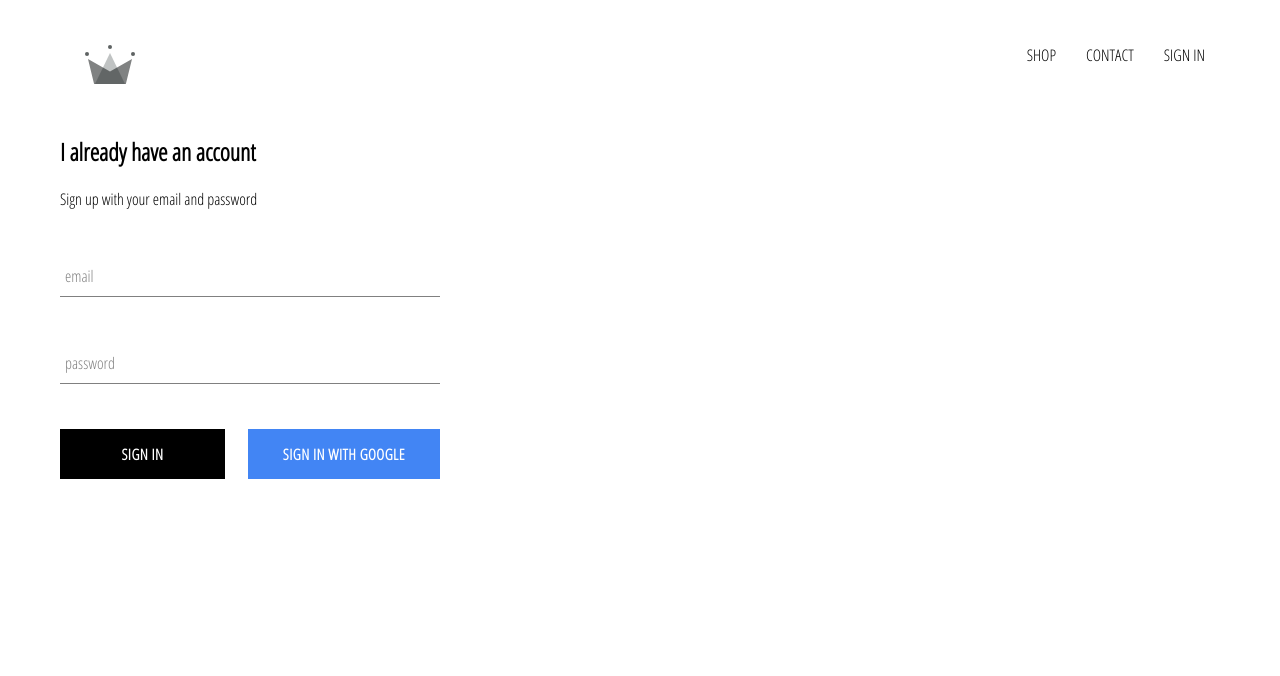
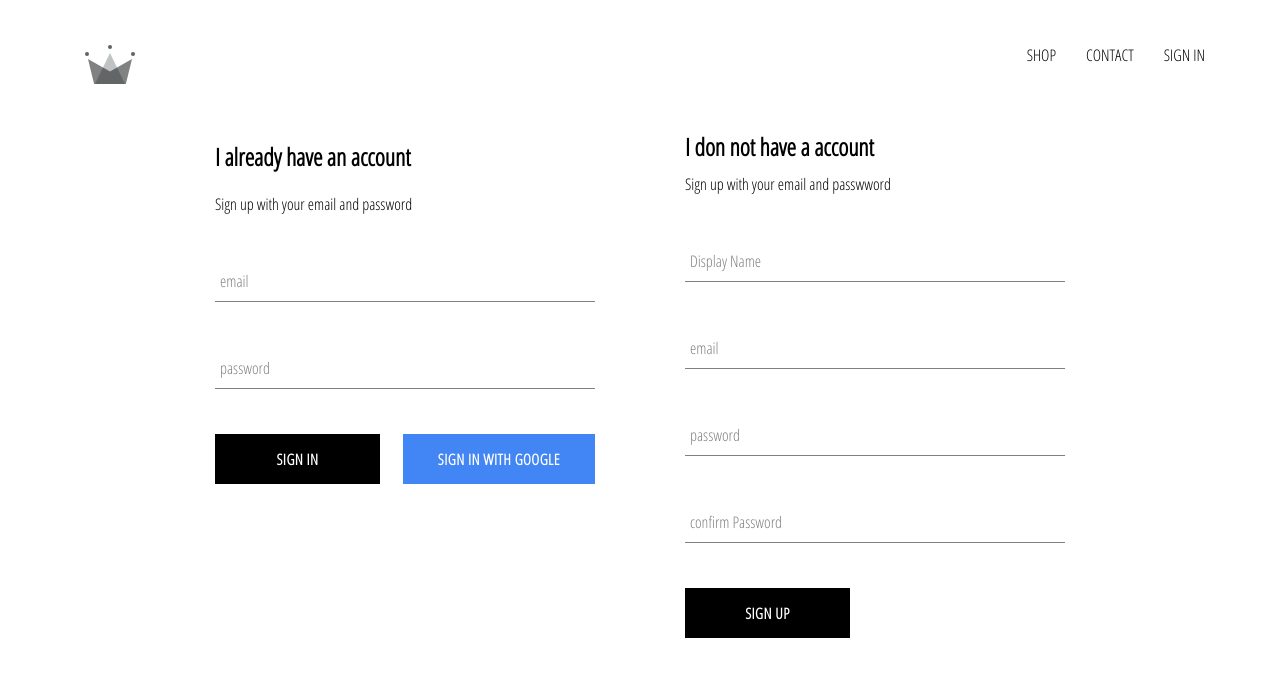
Before and after one commit to richardebrain/wears, a React (Create React App) app: page /signin in a window 1280 px wide. Shown: the top 676 px of the page. Built offline with nearby package versions, Linux system fonts and the light colour scheme; no server answers.

Commit message:
implemented ability to store authenticated user to our firestore and email sign up

```diff
--- a/src/App.js
+++ b/src/App.js
@@ -4,9 +4,10 @@
 import ShopPage from './pages/shop/shop.component';
 import Header from './component/header/header.component';
 import SignInAndSignUpPage from './pages/sign-in-and-sign-up-page/sign-in-and-sign-up-page.component';
-import { auth } from './firebase/firebase.utils';
+import { auth, createUserProfileDocument } from './firebase/firebase.utils';
 import React from 'react';
 import { onAuthStateChanged } from 'firebase/auth';
+import { getDoc } from 'firebase/firestore';
 
 class App extends React.Component {
   constructor() {
@@ -15,20 +16,32 @@
       currentUser: null
     }
   }
-  unSubscribeFromAuth=null;
+  unSubscribeFromAuth = null;
   componentDidMount() {
-    this.unSubscribeFromAuth=onAuthStateChanged(auth, (user => {
-      this.setState({ currentUser: user})
-      console.log(user)
-    }))
+    this.unSubscribeFromAuth = onAuthStateChanged(auth, (async userAuth => {
+      // this.setState({ currentUser: user})
+      if (userAuth) {
+        const userRef = await createUserProfileDocument(userAuth);
+        const snapShot = await getDoc(userRef);
+
+        this.setState({
+          currentUser: {
+            id: snapShot.id,
+            ...snapShot.data()
+          }
+        }, () => console.log(this.state));
+
+      }
+      this.setState({ currentUser: userAuth })
+    }));
   }
-  componentWillUnmount(){
+  componentWillUnmount() {
     this.unSubscribeFromAuth();
   }
   render() {
     return (
       <div>
-        <Header currentUser={this.state.currentUser}/>
+        <Header currentUser={this.state.currentUser} />
         <Routes>
           <Route path='/' element={<Homepage />} />
           <Route path='shop' element={<ShopPage />} />
--- a/src/component/sign-in/sign-in.component.jsx
+++ b/src/component/sign-in/sign-in.component.jsx
@@ -47,7 +47,7 @@
           <div className="buttons">
             <CustomButton type="submit">Sign in</CustomButton>
             <CustomButton onClick={signInWithGoogle} isGoogleSignin>
-              Sign In With Google{" "}
+              Sign In With Google
             </CustomButton>
           </div>
         </form>
--- /dev/null
+++ b/src/component/sign-up/sign-up.component.jsx
@@ -0,0 +1,91 @@
+import React from "react";
+import FormInput from "../form-input/form-input.component";
+import CustomButton from "../custom-button/custom-button.component";
+import { createUserProfileDocument ,auth} from "../../firebase/firebase.utils";
+import { createUserWithEmailAndPassword, } from "firebase/auth";
+import "./sign-up.styles.scss";
+
+class SignUp extends React.Component {
+  constructor() {
+    super();
+    this.state = {
+      displayName: "",
+      email: "",
+      password: "",
+      confirmPassword: "",
+    };
+  }
+  handleSubmit = async (e) => {
+    e.preventDefault();
+    const { displayName, password, email, confirmPassword } = this.state;
+
+    if (password !== confirmPassword) {
+      alert("password dont match");
+      return;
+    }
+    try {
+      const { user } = await createUserWithEmailAndPassword(auth,
+        email,
+        password
+      );
+      await createUserProfileDocument(user, { displayName });
+      this.setState({
+        displayName: "",
+        email: "",
+        password: "",
+        confirmPassword: "",
+      });
+    } catch (error) {
+      console.error(error);
+    }
+  };
+  handleChange = (e) => {
+    const { name, value } = e.target;
+    this.setState({ [name]: value });
+  };
+  render() {
+    const { displayName, password, email, confirmPassword } = this.state;
+    return (
+      <div className="sign-up">
+        <h2 className="title">I don not have a account</h2>
+        <span>Sign up with your email and passwword</span>
+        <form className="sign-up-form" onSubmit={this.handleSubmit}>
+          <FormInput
+            type="text"
+            name="displayName"
+            value={displayName}
+            handleChange={this.handleChange}
+            label="Display Name"
+            required
+          />
+          <FormInput
+            type="email"
+            name="email"
+            value={email}
+            handleChange={this.handleChange}
+            label="email"
+            required
+          />
+          <FormInput
+            type="password"
+            name="password"
+            value={password}
+            handleChange={this.handleChange}
+            label="password"
+            required
+          />
+          <FormInput
+            type="password"
+            name="confirmPassword"
+            value={confirmPassword}
+            handleChange={this.handleChange}
+            label="confirm Password"
+            required
+          />
+          <CustomButton type="submit"> SIGN UP</CustomButton>
+        </form>
+      </div>
+    );
+  }
+}
+export default SignUp;
--- /dev/null
+++ b/src/component/sign-up/sign-up.styles.scss
@@ -0,0 +1,9 @@
+.sign-up {
+  display: flex;
+  flex-direction: column;
+  width: 380px;
+
+  .title {
+    margin: 10px 0;
+  }
+}
--- a/src/firebase/firebase.utils.js
+++ b/src/firebase/firebase.utils.js
@@ -1,9 +1,10 @@
 // import firebase from 'firebase/app'
 import { initializeApp } from 'firebase/app';
-import {getFirestore} from 'firebase/firestore';
-import {getAuth,GoogleAuthProvider,signInWithPopup}from 'firebase/auth'
+import { getFirestore, collection, doc, getDoc, setDoc,} from 'firebase/firestore';
+import { getAuth, GoogleAuthProvider, signInWithPopup } from 'firebase/auth';
 
-const config ={
+
+const config = {
   apiKey: "AIzaSyBKFTDEytHSS1M1AGS0f3-vPoe5u-IfPpw",
   authDomain: "wears-db.firebaseapp.com",
   projectId: "wears-db",
@@ -12,22 +13,48 @@
   appId: "1:974919472936:web:3a6074877daa3f7fcc621d",
   measurementId: "G-SVVZC4TW9W"
 };
-initializeApp(config);
+const app = initializeApp(config);
 
-export const firestore= getFirestore();
+export const db = getFirestore(app);
 
 const provider = new GoogleAuthProvider();
 export const auth = getAuth();
 
-export const signInWithGoogle=() =>signInWithPopup(auth, provider)
-.then((result)=>{
-const credential=GoogleAuthProvider.credentialFromResult(result);
-const token = credential.accessToken;
-const user =result.user;
-}).catch((error)=>{
-  const errorCode=error.code;
-  const errorMessage=error.message
-  const email =error.email;
-  const credential=GoogleAuthProvider.credentialFromError(error);
-});
+const users = collection(db, "users");
+export const createUserProfileDocument = async (userAuth, additionalData) => {
+
+  if (!userAuth) return;
+
+  const userRef = doc(users, `${userAuth.uid}`);
+  const snapShot = await getDoc(userRef);
+
+  if (!snapShot.exists()) {
+    const { displayName, email } = userAuth;
+    const createdAt = new Date();
+    try {
+      await setDoc(userRef, {
+        displayName,
+        email,
+        createdAt,
+        ...additionalData
+      })
+
+    } catch (error) {
+      console.log('error creating user', error.message);
+    }
+  }
+  return userRef;
+};
+
+export const signInWithGoogle = () => signInWithPopup(auth, provider)
+  .then((result) => {
+
+     GoogleAuthProvider.credentialFromResult(result);
+    // const token = credential.accessToken;
+    // const user = result.user;
+  }).catch((error) => {
+    // const errorCode = error.code;
+    console.log('error signing with pop up',error.message)
+
+  });
 // export default firebase;
--- a/src/pages/sign-in-and-sign-up-page/sign-in-and-sign-up-page.component.jsx
+++ b/src/pages/sign-in-and-sign-up-page/sign-in-and-sign-up-page.component.jsx
@@ -1,9 +1,16 @@
 import React from "react";
 import SignIn from "../../component/sign-in/sign-in.component";
+import SignUp from "../../component/sign-up/sign-up.component";
+import'./sign-in-and-sign-up.styles.scss'
 
 
 const SignInAndSignUpPage =()=>(
-  <div><SignIn/></div>
+  <div className="sign-in-and-sign-up">
+    <SignIn/>
+    <SignUp/>
+  </div>
+
+
 )
 
 
--- /dev/null
+++ b/src/pages/sign-in-and-sign-up-page/sign-in-and-sign-up.styles.scss
@@ -0,0 +1,6 @@
+.sign-in-and-sign-up {
+  width: 850px;
+  display: flex;
+  justify-content: space-between;
+  margin: 30px auto;
+}
```
Also changed, not shown: src/component/form-input/form-input.component.jsx (+14 -11 lines).
